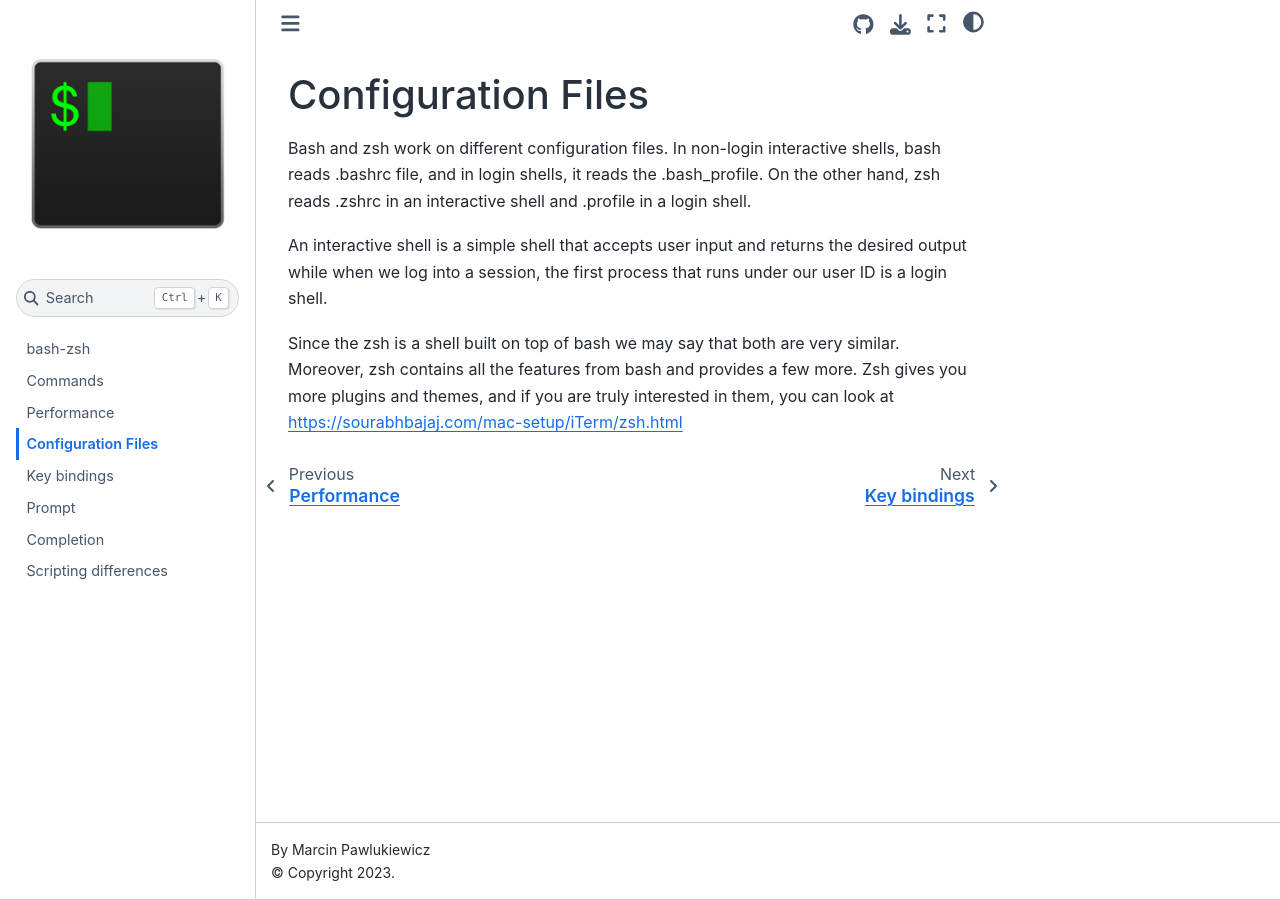
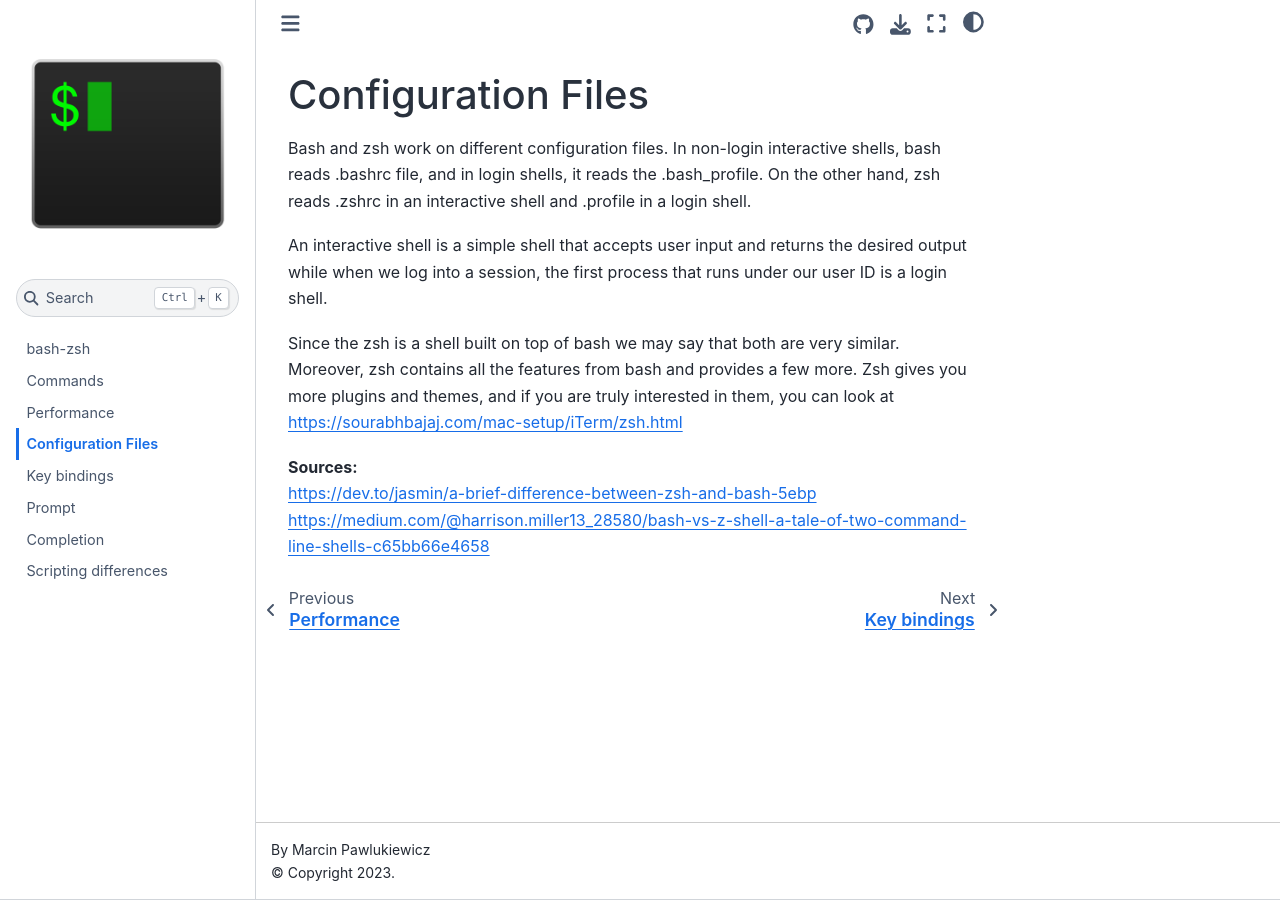
Before and after one commit to marcinpawlukiewicz/bash-zsh, a Jupyter Book: the page built from configuration_files.md, in a window 1280 px wide. Built offline with Jupyter Book 1.0.4 settings and Sphinx 7.4.7 and the Sphinx Book theme 1.1.4, drawn with Linux system fonts in a browser that asks for light colours.

Commit message:
Update configuration_files.md

```diff
--- a/configuration_files.md
+++ b/configuration_files.md
@@ -4,3 +4,7 @@ Bash and zsh work on different configuration files. In non-login interactive she
 An interactive shell is a simple shell that accepts user input and returns the desired output while when we log into a session, the first process that runs under our user ID is a login shell.
 
 Since the zsh is a shell built on top of bash we may say that both are very similar. Moreover, zsh contains all the features from bash and provides a few more. Zsh gives you more plugins and themes, and if you are truly interested in them, you can look at https://sourabhbajaj.com/mac-setup/iTerm/zsh.html
+
+**Sources:**
+https://dev.to/jasmin/a-brief-difference-between-zsh-and-bash-5ebp
+https://medium.com/@harrison.miller13_28580/bash-vs-z-shell-a-tale-of-two-command-line-shells-c65bb66e4658
```
